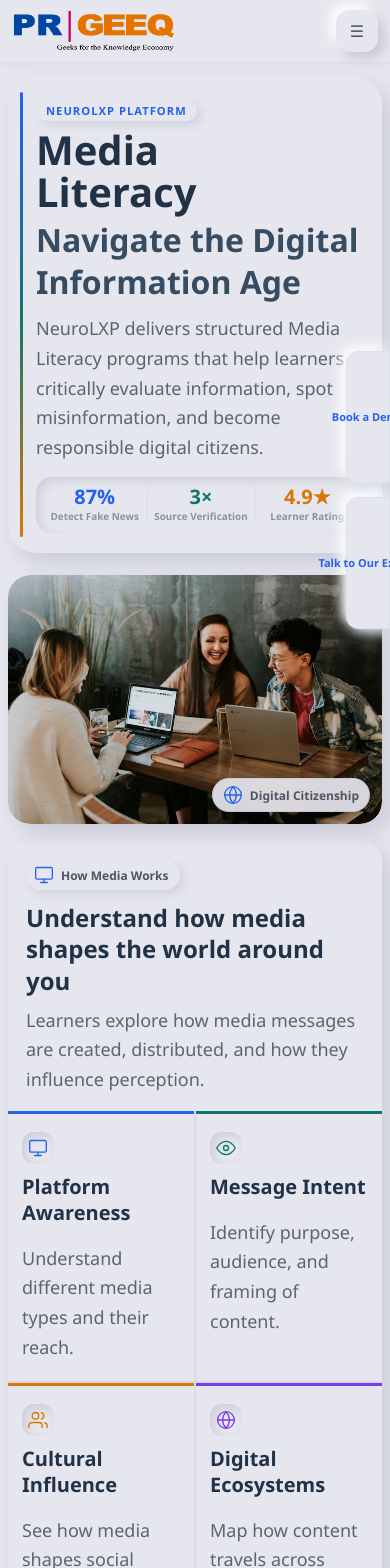
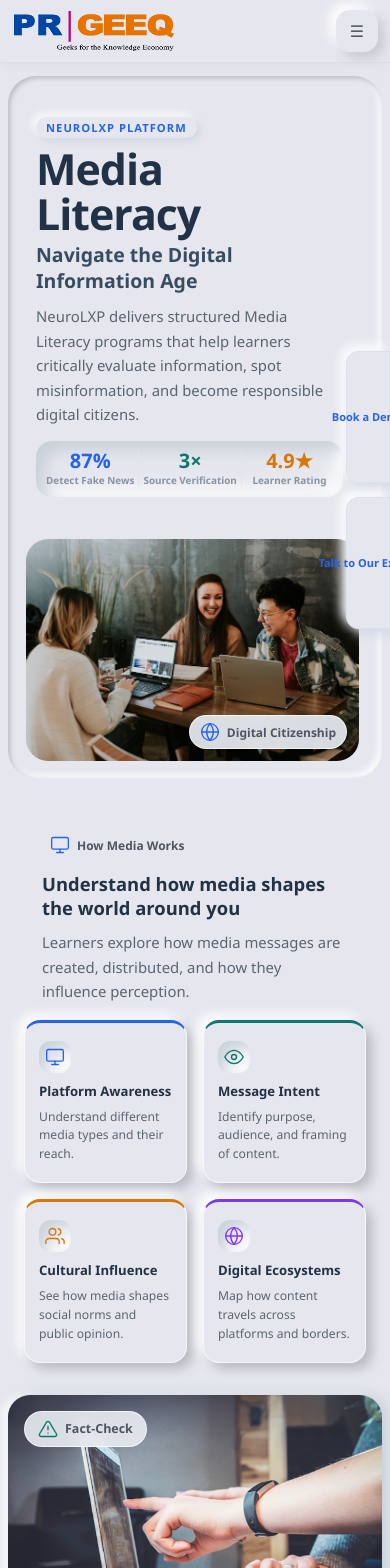
Before and after one commit to PRGEEQGlobalSolutionsPrivateLIT/LMS-Main-Pro, a Next.js app in the folder apps/learner-web/: page /media-literacy in a window 390 px wide. Shown: the top 1568 px of the page. Built offline with nearby package versions, Linux system fonts and the light colour scheme.

Commit message:
Update media-literacy.css

```diff
--- a/apps/learner-web/app/media-literacy/media-literacy.css
+++ b/apps/learner-web/app/media-literacy/media-literacy.css
@@ -1,42 +1,34 @@
 .ml {
-  --bg: #e6e6ee;
-  --surface: #e6e6ee;
-  --surface-up: #e6e6ee;
-  --surface-deep: #d9dae3;
-
-  --text: #5a6572;
-  --heading: #213247;
-  --muted: #8594a4;
-
-  --primary: #2563eb;
-  --secondary: #0f766e;
-  --accent: #d97706;
-  --support: #7c3aed;
-
-  --shadow-sm: 4px 4px 10px rgba(80, 90, 120, 0.14);
-  --shadow-md: 8px 10px 20px rgba(80, 90, 120, 0.18);
-  --shadow-lg: 14px 16px 32px rgba(80, 90, 120, 0.22);
-  --shadow-in: inset 4px 4px 10px rgba(80, 90, 120, 0.16);
-
+  --bg:           #e6e7ee;
+  --surface:      #e8edf2;
+  --surface-up:   #e6e7ee;
+  --surface-deep: #dfe6ed;
+  --text:         #5a6572;
+  --heading:      #213247;
+  --muted:        #8594a4;
+  --primary:      #2563eb;
+  --secondary:    #0f766e;
+  --accent:       #d97706;
+  --support:      #7c3aed;
+  --white-glass:  rgba(255,255,255,0.68);
+  --sh-out-xs: 4px 4px 10px #cad2db, -4px -4px 10px #ffffff;
+  --sh-out-sm: 7px 7px 16px #c6cfd8, -7px -7px 16px #ffffff;
+  --sh-out-md: 12px 12px 26px #c2cbd4, -12px -12px 26px #ffffff;
+  --sh-out-lg: 18px 18px 36px #bec8d2, -18px -18px 36px #ffffff;
+  --sh-in:      inset 5px 5px 12px #c8d1da, inset -5px -5px 12px #ffffff;
+  --sh-in-deep: inset 8px 8px 18px #c4cdd6, inset -8px -8px 18px #ffffff;
+  --sh-combo: 8px 8px 20px #c4cdd6, -8px -8px 20px #ffffff, inset 2px 2px 5px rgba(255,255,255,0.6), inset -2px -2px 5px rgba(194,203,212,0.4);
+  --sh-flat: 3px 3px 8px #cdd5de, -3px -3px 8px #ffffff;
+  --sh-side-l: -6px 0 16px #c6cfd8, 6px 0 8px #ffffff;
+  --sh-side-r: 6px 0 16px #c6cfd8, -6px 0 8px #ffffff;
   --r-pill: 999px;
-  --r-2xl: 28px;
-  --r-xl: 22px;
-  --r-lg: 16px;
-  --r-md: 12px;
-
+  --r-2xl:  28px;
+  --r-xl:   22px;
+  --r-lg:   16px;
+  --r-md:   12px;
   --fs-title: 40px;
   --fs-subtitle: 32px;
-  --fs-h3: 24px;
-  --fs-h4: 20px;
-  --fs-body: 18px;
-
-  width: min(1200px, calc(100% - 32px));
-  margin: 0 auto;
-  padding: 12px 0 60px;
-  display: flex;
-  flex-direction: column;
-  gap: 28px;
-
+  --fs-body:    18px;
   font-family: "Segoe UI", Arial, sans-serif;
   font-size: var(--fs-body);
   color: var(--text);
@@ -44,57 +36,63 @@
   box-sizing: border-box;
 }
 
-.ml *,
-.ml *::before,
-.ml *::after {
-  box-sizing: inherit;
+.ml *, .ml *::before, .ml *::after { box-sizing: inherit; }
+
+.ml {
+  width: min(1200px, calc(100% - 32px));
+  margin: 0 auto;
+  padding: 12px 0;
+  display: flex;
+  flex-direction: column;
+  gap: 28px;
 }
 
-.ml h1,
+.ml__eyebrow {
+  display: inline-block;
+  padding: 4px 14px;
+  border-radius: var(--r-pill);
+  box-shadow: var(--sh-flat);
+  font-size: 15px;
+  font-weight: 700;
+  letter-spacing: .09em;
+  text-transform: uppercase;
+  color: var(--primary);
+}
+
 .ml__title {
   margin: 8px 0 6px;
   font-size: var(--fs-title);
   font-weight: 800;
-  line-height: 1.05;
+  line-height: 1.0;
   letter-spacing: -0.01px;
   color: var(--heading);
 }
 
-.ml h2,
 .ml__subtitle {
   margin: 0 0 12px;
   font-size: var(--fs-subtitle);
   font-weight: 700;
-  line-height: 1.3;
+  line-height: 1.34;
   color: #374c61;
 }
 
-.ml h3,
+.ml__body {
+  font-size: var(--fs-body);
+  line-height: 1.72;
+  color: var(--text);
+  margin: 0;
+}
+
+.ml__body--light {
+  color: rgba(255,255,255,0.88);
+}
+
 .ml__section-title {
   margin: 8px 0 10px;
-  font-size: var(--fs-h3);
+  font-size: 24px;
   font-weight: 700;
   line-height: 1.3;
   color: var(--heading);
-}
-
-.ml h4 {
-  margin: 0 0 10px;
-  font-size: var(--fs-h4);
-  font-weight: 700;
-  color: var(--heading);
-}
-
-.ml p,
-.ml__body {
-  margin: 0;
-  font-size: var(--fs-body);
-  line-height: 1.72;
-  color: var(--text);
-}
-
-.ml__body--light {
-  color: rgba(255, 255, 255, 0.88);
 }
 
 .svg-icon {
@@ -109,69 +107,21 @@
   height: 13px;
 }
 
-.ml__eyebrow,
-.ml__icon-pill,
-.ml__tick,
-.ml__hero-text,
-.ml__hero-stats,
-.ml__hero-img-panel,
-.ml__band,
-.ml__band-content,
-.ml__band-card,
-.ml__band-card-icon,
-.ml__split-content,
-.ml__metric,
-.ml__split-img-wrap,
-.ml__trio-text,
-.ml__trio-stat,
-.ml__trio-stat-icon,
-.ml__banner,
-.ml__bento-main,
-.ml__bento-main-content,
-.ml__bento-card,
-.ml__bento-icon {
-  background: #e6e6ee;
-}
-
-.ml__eyebrow {
-  display: inline-block;
-  padding: 4px 14px;
-  border-radius: var(--r-pill);
-  box-shadow: var(--shadow-sm);
-  font-size: 0.76rem;
-  font-weight: 700;
-  letter-spacing: 0.09em;
-  text-transform: uppercase;
-  color: var(--primary);
-}
-
 .ml__icon-pill {
   display: inline-flex;
   align-items: center;
   gap: 7px;
   padding: 6px 14px 6px 10px;
   border-radius: var(--r-pill);
-  box-shadow: var(--shadow-sm);
-  font-size: 0.8rem;
+  font-size: 15px;
   font-weight: 700;
   margin-bottom: 4px;
 }
 
-.ml__icon-pill--primary {
-  color: var(--primary);
-}
-
-.ml__icon-pill--secondary {
-  color: var(--secondary);
-}
-
-.ml__icon-pill--accent {
-  color: var(--accent);
-}
-
-.ml__icon-pill--support {
-  color: var(--support);
-}
+.ml__icon-pill--primary   { color: var(--primary);   }
+.ml__icon-pill--secondary { color: var(--secondary); }
+.ml__icon-pill--accent    { color: var(--accent);    }
+.ml__icon-pill--support   { color: #fff;  }
 
 .ml__checklist {
   list-style: none;
@@ -192,8 +142,16 @@
   display: flex;
   align-items: flex-start;
   gap: 8px;
-  font-size: 0.88rem;
+  font-size: 15px;
   line-height: 1.55;
+  transition: transform 0.22s ease;
+  cursor: pointer;
+  transition: transform 0.22s ease;
+  cursor: pointer;
+}
+
+.ml__checklist li:hover {
+  transform: translateX(5px);
 }
 
 .ml__tick {
@@ -204,48 +162,37 @@
   align-items: center;
   justify-content: center;
   border-radius: 50%;
-  box-shadow: var(--shadow-sm);
+  background: var(--surface);
+  box-shadow: var(--sh-flat);
   margin-top: 1px;
 }
-
-.ml__tick--primary {
-  color: var(--primary);
-}
-
-.ml__tick--secondary {
-  color: var(--secondary);
-}
-
-.ml__tick--accent {
-  color: var(--accent);
-}
-
-.ml__tick--support {
-  color: var(--support);
-}
+.ml__tick--primary   { color: var(--primary);   }
+.ml__tick--secondary { color: var(--secondary); }
+.ml__tick--accent    { color: var(--accent);    }
+.ml__tick--support   { color: var(--support);   }
 
 .ml__hero {
   display: grid;
   grid-template-columns: 1fr 1.15fr;
   gap: 22px;
   align-items: stretch;
+  box-shadow: inset 2px 2px 5px #b8b9be, inset -3px -3px 7px #fff !important;
+  border-radius: var(--r-2xl);
+  padding-block: 17px;
+  padding-right: 23px;
 }
 
 .ml__hero-text {
-  padding: 36px 32px 36px 40px;
   border-radius: var(--r-2xl);
-  box-shadow: var(--shadow-md);
   position: relative;
   overflow: hidden;
 }
-
 .ml__hero-text::before {
   content: "";
   position: absolute;
   inset: 20px auto 20px 16px;
   width: 4px;
   border-radius: var(--r-pill);
-  background: linear-gradient(180deg, var(--primary), var(--secondary), var(--accent));
 }
 
 .ml__hero-stats {
@@ -255,7 +202,8 @@
   margin-top: 20px;
   padding: 14px 16px;
   border-radius: var(--r-lg);
-  box-shadow: var(--shadow-in);
+  background: var(--surface-up);
+  box-shadow: var(--sh-in-deep);
 }
 
 .ml__stat-block {
@@ -273,28 +221,19 @@
 }
 
 .ml__stat-lbl {
-  font-size: 0.7rem;
+  font-size: 15px;
   font-weight: 600;
   color: var(--muted);
   margin-top: 2px;
   white-space: nowrap;
 }
 
-.ml__stat-block--primary .ml__stat-num {
-  color: var(--primary);
-}
-
-.ml__stat-block--secondary .ml__stat-num {
-  color: var(--secondary);
-}
-
-.ml__stat-block--accent .ml__stat-num {
-  color: var(--accent);
-}
+.ml__stat-block--primary .ml__stat-num   { color: var(--primary);   }
+.ml__stat-block--secondary .ml__stat-num { color: var(--secondary); }
+.ml__stat-block--accent .ml__stat-num    { color: var(--accent);    }
 
 .ml__stat-divider {
-  width: 1px;
-  align-self: stretch;
+  width: 1px; align-self: stretch;
   background: var(--surface-deep);
   margin: 0 4px;
 }
@@ -303,12 +242,11 @@
   position: relative;
   border-radius: var(--r-2xl);
   overflow: hidden;
-  box-shadow: var(--shadow-md);
+  margin-left: 18px;
 }
 
 .ml__hero-img {
-  width: 100%;
-  height: 100%;
+  width: 100%; height: 100%;
   object-fit: cover;
   display: block;
   min-height: 300px;
@@ -316,19 +254,18 @@
 
 .ml__hero-badge {
   position: absolute;
-  bottom: 16px;
-  right: 16px;
+  bottom: 16px; right: 16px;
   display: flex;
   align-items: center;
   gap: 7px;
   padding: 8px 14px;
   border-radius: var(--r-pill);
-  background: rgba(230, 230, 238, 0.92);
+  background: rgba(232,237,242,0.92);
   backdrop-filter: blur(10px);
   font-size: 0.8rem;
   font-weight: 700;
   color: var(--primary);
-  border: 1px solid rgba(80, 90, 120, 0.12);
+  border: 1px solid var(--white-glass);
 }
 
 .ml__band {
@@ -336,9 +273,9 @@
   grid-template-columns: 45% 55%;
   gap: 0;
   overflow: hidden;
-  box-shadow: var(--shadow-md);
   border-radius: var(--r-2xl);
   min-height: 320px;
+  padding: 16px;
 }
 
 .ml__band-content {
@@ -352,9 +289,15 @@
 .ml__band-cards {
   display: grid;
   grid-template-columns: 1fr 1fr;
-  gap: 2px;
-  background: var(--surface-deep);
+  gap: 16px;
   align-self: stretch;
+  transition: transform 0.22s ease, box-shadow 0.22s ease;
+  cursor: pointer;
+}
+
+.ml__band-card:hover {
+  transform: translateY(-4px);
+  box-shadow: 8px 8px 18px #b8b9be, -8px -8px 18px #fff;
 }
 
 .ml__band-card {
@@ -362,60 +305,44 @@
   display: flex;
   flex-direction: column;
   gap: 8px;
-  transition: transform 0.25s ease, box-shadow 0.25s ease;
+  transition: background 0.18s;
+  border-radius: var(--r-lg);
+  box-shadow: var(--sh-out-xs);
+  border: 1px solid var(--white-glass);
+  background-color: #e6e7ee !important;
+  box-shadow: 6px 6px 12px #b8b9be, -6px -6px 12px #fff !important;
+  transition: transform 0.3s ease, box-shadow 0.3s ease;
+  cursor: pointer;
 }
 
 .ml__band-card:hover {
-  transform: translateY(-4px);
-  box-shadow: var(--shadow-sm);
+  background: var(--surface-up);
+  transform: translateY(-3px);
+  box-shadow: 6px 6px 20px rgba(180,190,200,0.5), -6px -6px 20px rgba(255,255,255,0.7);
 }
 
 .ml__band-card-icon {
-  width: 40px;
-  height: 40px;
-  display: flex;
-  align-items: center;
-  justify-content: center;
+  width: 40px; height: 40px;
+  display: flex; align-items: center; justify-content: center;
   border-radius: var(--r-md);
-  box-shadow: var(--shadow-in);
+  background: var(--surface-up);
+  box-shadow: var(--sh-in);
   margin-bottom: 2px;
 }
 
-.ml__band-card-icon--primary {
-  color: var(--primary);
-}
+.ml__band-card-icon--primary   { color: var(--primary);   }
+.ml__band-card-icon--secondary { color: var(--secondary); }
+.ml__band-card-icon--accent    { color: var(--accent);    }
+.ml__band-card-icon--support   { color: var(--support);   }
 
-.ml__band-card-icon--secondary {
-  color: var(--secondary);
-}
-
-.ml__band-card-icon--accent {
-  color: var(--accent);
-}
-
-.ml__band-card-icon--support {
-  color: var(--support);
-}
-
-.ml__band-card--primary {
-  border-top: 3px solid var(--primary);
-}
-
-.ml__band-card--secondary {
-  border-top: 3px solid var(--secondary);
-}
-
-.ml__band-card--accent {
-  border-top: 3px solid var(--accent);
-}
-
-.ml__band-card--support {
-  border-top: 3px solid var(--support);
-}
+.ml__band-card--primary   { border-top: 3px solid var(--primary);   }
+.ml__band-card--secondary { border-top: 3px solid var(--secondary); }
+.ml__band-card--accent    { border-top: 3px solid var(--accent);    }
+.ml__band-card--support   { border-top: 3px solid var(--support);   }
 
 .ml__band-card-title {
   margin: 0;
-  font-size: 0.92rem;
+  font-size: 20px;
   font-weight: 700;
   color: var(--heading);
   line-height: 1.3;
@@ -423,7 +350,7 @@
 
 .ml__band-card-body {
   margin: 0;
-  font-size: 0.82rem;
+  font-size: 18px;
   line-height: 1.55;
   color: var(--text);
 }
@@ -431,14 +358,11 @@
 .ml__split {
   display: grid;
   grid-template-columns: 1fr 1fr;
-  gap: 22px;
   align-items: center;
 }
 
 .ml__split-content {
   padding: 32px;
-  border-radius: var(--r-2xl);
-  box-shadow: var(--shadow-lg);
 }
 
 .ml__metric-row {
@@ -454,31 +378,33 @@
   align-items: center;
   padding: 10px 8px;
   border-radius: var(--r-lg);
-  box-shadow: var(--shadow-sm);
-  border: 1px solid rgba(80, 90, 120, 0.12);
+  border: 1px solid var(--white-glass);
+  background-color: #e6e7ee !important;
+  border-color: #d1d9e6 !important;
+  box-shadow: 6px 6px 12px #b8b9be, -6px -6px 12px #fff !important;
+  transition: transform 0.3s ease, box-shadow 0.3s ease;
+  cursor: pointer;
+}
+
+.ml__metric:hover {
+  transform: translateY(-3px);
+  box-shadow: 4px 4px 14px rgba(180,190,200,0.45), -4px -4px 14px rgba(255,255,255,0.7);
+
 }
 
 .ml__metric-val {
-  font-size: 1.3rem;
+  font-size: 25px;
   font-weight: 800;
   line-height: 1;
   color: var(--heading);
 }
 
-.ml__metric--primary .ml__metric-val {
-  color: var(--primary);
-}
-
-.ml__metric--secondary .ml__metric-val {
-  color: var(--secondary);
-}
-
-.ml__metric--accent .ml__metric-val {
-  color: var(--accent);
-}
+.ml__metric--primary   .ml__metric-val { color: var(--primary);   }
+.ml__metric--secondary .ml__metric-val { color: var(--secondary); }
+.ml__metric--accent    .ml__metric-val { color: var(--accent);    }
 
 .ml__metric-lbl {
-  font-size: 0.7rem;
+  font-size: 15px;
   font-weight: 600;
   color: var(--muted);
   margin-top: 2px;
@@ -488,32 +414,30 @@
   position: relative;
   border-radius: var(--r-2xl);
   overflow: hidden;
-  box-shadow: var(--shadow-md);
+  box-shadow: var(--sh-side-r);
   min-height: 340px;
 }
 
 .ml__split-img {
-  width: 100%;
-  height: 100%;
+  width: 100%; height: 100%;
   object-fit: cover;
   display: block;
 }
 
 .ml__split-badge {
   position: absolute;
-  top: 16px;
-  left: 16px;
+  top: 16px; left: 16px;
   display: flex;
   align-items: center;
   gap: 7px;
   padding: 7px 13px;
   border-radius: var(--r-pill);
-  background: rgba(230, 230, 238, 0.9);
+  background: rgba(232,237,242,0.9);
   backdrop-filter: blur(8px);
   font-size: 0.78rem;
   font-weight: 700;
   color: var(--secondary);
-  border: 1px solid rgba(80, 90, 120, 0.12);
+  border: 1px solid var(--white-glass);
 }
 
 .ml__trio {
@@ -526,7 +450,17 @@
 .ml__trio-text {
   padding: 28px 24px;
   border-radius: var(--r-2xl);
-  box-shadow: var(--shadow-md);
+  background-color: #e6e7ee !important;
+  border-color: #d1d9e6 !important;
+}
+
+.ml__trio-text .ml__checklist li {
+  transition: transform 0.22s ease;
+  cursor: pointer;
+}
+
+.ml__trio-text .ml__checklist li:hover {
+  transform: translateX(5px);
 }
 
 .ml__trio-stats {
@@ -541,56 +475,39 @@
   gap: 16px;
   padding: 18px 20px;
   border-radius: var(--r-lg);
-  box-shadow: var(--shadow-sm);
   border-left: 3px solid transparent;
+  transition: transform 0.22s ease, box-shadow 0.22s ease;
+  cursor: pointer;
+  background-color: #e6e7ee !important;
+  box-shadow: 6px 6px 12px #b8b9be, -6px -6px 12px #fff !important;
 }
 
-.ml__trio-stat--primary {
-  border-left-color: var(--primary);
+.ml__trio-stat:hover {
+  transform: translateY(-3px);
+  box-shadow: 8px 8px 18px #b8b9be, -8px -8px 18px #fff;
 }
 
-.ml__trio-stat--secondary {
-  border-left-color: var(--secondary);
+.ml__trio-stat--primary   { border-left-color: var(--primary);   }
+.ml__trio-stat--secondary { border-left-color: var(--secondary); }
+.ml__trio-stat--accent    { border-left-color: var(--accent);    }
+.ml__trio-stat--support   { border-left-color: var(--support);   }
+
+.ml__trio-stat-icon {
+  width: 36px; height: 36px; min-width: 36px;
+  display: flex; align-items: center; justify-content: center;
+  border-radius: var(--r-md);
+  background: var(--surface-up);
+  box-shadow: var(--sh-in);
 }
 
-.ml__trio-stat--accent {
-  border-left-color: var(--accent);
-}
-
-.ml__trio-stat--support {
-  border-left-color: var(--support);
-}
-
-.ml__trio-stat-icon {
-  width: 36px;
-  height: 36px;
-  min-width: 36px;
-  display: flex;
-  align-items: center;
-  justify-content: center;
-  border-radius: var(--r-md);
-  box-shadow: var(--shadow-in);
-}
-
-.ml__trio-stat-icon--primary {
-  color: var(--primary);
-}
-
-.ml__trio-stat-icon--secondary {
-  color: var(--secondary);
-}
-
-.ml__trio-stat-icon--accent {
-  color: var(--accent);
-}
-
-.ml__trio-stat-icon--support {
-  color: var(--support);
-}
+.ml__trio-stat-icon--primary   { color: var(--primary);   }
+.ml__trio-stat-icon--secondary { color: var(--secondary); }
+.ml__trio-stat-icon--accent    { color: var(--accent);    }
+.ml__trio-stat-icon--support   { color: var(--support);   }
 
 .ml__trio-stat-val {
   display: block;
-  font-size: 1.2rem;
+  font-size: 1.4rem;
   font-weight: 800;
   line-height: 1;
   color: var(--heading);
@@ -610,12 +527,11 @@
   overflow: hidden;
   min-height: 340px;
   height: clamp(340px, 22vw, 420px);
-  box-shadow: var(--shadow-lg);
+  box-shadow: var(--sh-out-lg);
 }
 
 .ml__banner-img {
-  width: 100%;
-  height: 100%;
+  width: 100%; height: 100%;
   object-fit: cover;
   object-position: center center;
   display: block;
@@ -627,21 +543,13 @@
 .ml__banner-overlay {
   position: absolute;
   inset: 0;
-  background: linear-gradient(
-    90deg,
-    rgba(37, 99, 235, 0.82) 0%,
-    rgba(33, 50, 71, 0.55) 60%,
-    transparent 100%
-  );
+  background: linear-gradient(90deg, rgba(37,99,235,0.82) 0%, rgba(33,50,71,0.55) 60%, transparent 100%);
   display: flex;
   align-items: flex-end;
   padding: 36px;
 }
 
-.ml__banner-glass {
-  max-width: 560px;
-}
-
+.ml__banner-glass { max-width: 560px; }
 .ml__banner-title {
   margin: 8px 0 10px;
   font-size: 1.5rem;
@@ -663,12 +571,19 @@
   gap: 5px;
   padding: 5px 12px;
   border-radius: var(--r-pill);
-  background: rgba(255, 255, 255, 0.14);
+  background: rgba(255,255,255,0.14);
   backdrop-filter: blur(8px);
-  border: 1px solid rgba(255, 255, 255, 0.28);
+  border: 1px solid rgba(255,255,255,0.28);
   font-size: 0.8rem;
   font-weight: 700;
   color: #fff;
+  transition: transform 0.22s ease, background 0.22s ease;
+  cursor: pointer;
+}
+
+.ml__tag:hover {
+  transform: translateY(-2px);
+  background: rgba(255,255,255,0.24);
 }
 
 .ml__bento {
@@ -681,18 +596,20 @@
 .ml__bento-main {
   border-radius: var(--r-2xl);
   overflow: hidden;
-  box-shadow: var(--shadow-lg);
+  box-shadow: var(--sh-out-lg);
   display: flex;
   flex-direction: column;
+  transition: transform 0.22s ease, box-shadow 0.22s ease;
+  cursor: pointer;
+}
+
+.ml__bento-main:hover {
+  transform: translateY(-4px);
+  box-shadow: 12px 12px 26px #b8b9be, -12px -12px 26px #fff;
 }
 
 .ml__bento-main-img {
-  width: 100%;
-  height: 240px;
-  object-fit: cover;
-  object-position: center 30%;
-  display: block;
-  flex-shrink: 0;
+  display: none;
 }
 
 .ml__bento-main-content {
@@ -702,7 +619,7 @@
 }
 
 .ml__bento-title {
-  margin: 8px 0 10px;
+  margin: 26px 0 39px;
   font-size: 1.3rem;
   font-weight: 700;
   line-height: 1.3;
@@ -719,49 +636,44 @@
   flex: 1;
   padding: 24px 22px;
   border-radius: var(--r-2xl);
-  box-shadow: var(--shadow-md);
+  box-shadow: var(--sh-combo);
   display: flex;
   flex-direction: column;
   gap: 8px;
   border-top: 3px solid transparent;
+  transition: transform 0.22s ease, box-shadow 0.22s ease;
+  cursor: pointer;
 }
 
-.ml__bento-card--primary {
-  border-top-color: var(--primary);
+.ml__bento-card:hover {
+  transform: translateY(-4px);
+  box-shadow: 10px 10px 22px #b8b9be, -10px -10px 22px #fff;
 }
 
-.ml__bento-card--secondary {
-  border-top-color: var(--secondary);
+.ml__bento-card--primary   { border-top-color: var(--primary);   }
+.ml__bento-card--secondary { border-top-color: var(--secondary); }
+
+.ml__bento-icon {
+  width: 42px; height: 42px;
+  display: flex; align-items: center; justify-content: center;
+  border-radius: var(--r-md);
+  background: var(--surface-up);
+  box-shadow: var(--sh-in);
 }
 
-.ml__bento-icon {
-  width: 42px;
-  height: 42px;
-  display: flex;
-  align-items: center;
-  justify-content: center;
-  border-radius: var(--r-md);
-  box-shadow: var(--shadow-in);
-}
-
-.ml__bento-icon--primary {
-  color: var(--primary);
-}
-
-.ml__bento-icon--secondary {
-  color: var(--secondary);
-}
+.ml__bento-icon--primary   { color: var(--primary);   }
+.ml__bento-icon--secondary { color: var(--secondary); }
 
 .ml__bento-card-title {
   margin: 0;
-  font-size: 1rem;
+  font-size: 20px;
   font-weight: 700;
   color: var(--heading);
 }
 
 .ml__bento-card-body {
   margin: 0;
-  font-size: 0.87rem;
+  font-size: 18px;
   line-height: 1.55;
   color: var(--text);
 }
@@ -771,16 +683,20 @@
     gap: 22px;
   }
 
-  .ml__hero,
-  .ml__band,
-  .ml__split,
-  .ml__bento {
+  .ml__hero {
     grid-template-columns: 1fr;
   }
 
-  .ml__hero-img-panel,
+  .ml__hero-img-panel {
+    min-height: 260px;
+  }
+
   .ml__hero-img {
     min-height: 260px;
+  }
+
+  .ml__band {
+    grid-template-columns: 1fr;
   }
 
   .ml__band-content {
@@ -791,52 +707,31 @@
     grid-template-columns: 1fr 1fr;
   }
 
-  .ml__split--reverse .ml__split-img-wrap {
-    order: -1;
+  .ml__split {
+    grid-template-columns: 1fr;
   }
-
-  .ml__split-img-wrap {
-    min-height: 240px;
-  }
+  .ml__split--reverse .ml__split-img-wrap { order: -1; }
+  .ml__split-img-wrap { min-height: 240px; }
 
   .ml__trio {
     grid-template-columns: 1fr 1fr;
     grid-template-rows: auto auto;
   }
 
-  .ml__trio-text {
-    grid-column: 1 / -1;
-  }
-
-  .ml__trio-stats {
-    flex-direction: column;
-    gap: 10px;
-  }
-
-  .ml__banner {
-    min-height: 280px;
-  }
-
-  .ml__banner-img {
-    min-height: 280px;
-  }
-
-  .ml__banner-overlay {
-    padding: 28px;
-  }
+  .ml__trio-text { grid-column: 1 / -1; }
+  .ml__trio-stats { flex-direction: column; gap: 10px; }
+  .ml__banner { min-height: 280px; }
+  .ml__banner-img { min-height: 280px; }
+  .ml__banner-overlay { padding: 28px; }
+  .ml__bento { grid-template-columns: 1fr; }
 
   .ml__bento-side {
     flex-direction: row;
     gap: 16px;
   }
 
-  .ml__bento-card {
-    flex: 1;
-  }
-
-  .ml__bento-main-img {
-    height: 220px;
-  }
+  .ml__bento-card { flex: 1; }
+  .ml__bento-main-img { height: 220px; }
 }
 
 @media (max-width: 640px) {
@@ -846,46 +741,34 @@
     gap: 16px;
   }
 
-  .ml h1,
   .ml__title {
-    font-size: 40px;
+    font-size: clamp(2.2rem, 11vw, 3.2rem);
+    letter-spacing: -1px;
     line-height: 1.05;
   }
 
-  .ml h2,
   .ml__subtitle {
-    font-size: 32px;
+    font-size: clamp(1rem, 5vw, 1.4rem);
+    margin-bottom: 10px;
   }
 
-  .ml h3,
-  .ml__section-title {
-    font-size: 24px;
-  }
-
-  .ml h4 {
-    font-size: 20px;
-  }
-
-  .ml p,
+  .ml__section-title { font-size: 1.15rem; }
   .ml__body {
-    font-size: 18px;
+    font-size: 0.93rem;
     line-height: 1.65;
   }
 
-  .ml__hero-text {
-    padding: 20px 16px 20px 28px;
-  }
-
+  .ml__hero-text { padding: 20px 16px 20px 28px; }
   .ml__hero-text::before {
     inset: 16px auto 16px 12px;
     width: 3px;
   }
 
-  .ml__hero-img-panel,
-  .ml__hero-img {
-    min-height: 200px;
+  .ml__hero-img-panel { min-height: 200px;
     border-radius: var(--r-xl);
   }
+
+  .ml__hero-img { min-height: 200px; }
 
   .ml__hero-badge {
     bottom: 12px;
@@ -899,42 +782,15 @@
     margin-top: 14px;
   }
 
-  .ml__stat-num {
-    font-size: 1.25rem;
-  }
-
-  .ml__stat-lbl {
-    font-size: 0.62rem;
-  }
-
-  .ml__band {
-    border-radius: var(--r-xl);
-  }
-
-  .ml__band-content {
-    padding: 20px 18px 16px;
-  }
-
-  .ml__band-cards {
-    grid-template-columns: 1fr 1fr;
-  }
-
-  .ml__band-card {
-    padding: 18px 14px;
-  }
-
-  .ml__band-card-icon {
-    width: 32px;
-    height: 32px;
-  }
-
-  .ml__band-card-title {
-    font-size: 0.82rem;
-  }
-
-  .ml__band-card-body {
-    font-size: 0.76rem;
-  }
+  .ml__stat-num { font-size: 1.25rem; }
+  .ml__stat-lbl { font-size: 0.62rem; }
+  .ml__band { border-radius: var(--r-xl); }
+  .ml__band-content { padding: 20px 18px 16px; }
+  .ml__band-cards { grid-template-columns: 1fr 1fr; }
+  .ml__band-card { padding: 18px 14px; }
+  .ml__band-card-icon { width: 32px; height: 32px; }
+  .ml__band-card-title { font-size: 0.82rem; }
+  .ml__band-card-body { font-size: 0.76rem; }
 
   .ml__split-content {
     padding: 20px 18px;
@@ -946,23 +802,15 @@
     border-radius: var(--r-xl);
   }
 
-  .ml__metric-row {
-    gap: 7px;
-    margin: 10px 0;
-  }
+  .ml__metric-row { gap: 7px; margin: 10px 0; }
 
   .ml__metric {
     padding: 8px 6px;
     border-radius: var(--r-md);
   }
 
-  .ml__metric-val {
-    font-size: 1.05rem;
-  }
-
-  .ml__metric-lbl {
-    font-size: 0.62rem;
-  }
+  .ml__metric-val { font-size: 1.05rem; }
+  .ml__metric-lbl { font-size: 0.62rem; }
 
   .ml__trio {
     grid-template-columns: 1fr;
@@ -989,27 +837,18 @@
     height: 30px;
   }
 
-  .ml__trio-stat-val {
-    font-size: 1rem;
-  }
+  .ml__trio-stat-val { font-size: 1rem; }
 
   .ml__banner {
     border-radius: var(--r-xl);
     min-height: 260px;
   }
 
-  .ml__banner-img {
-    min-height: 260px;
-  }
+  .ml__banner-img { min-height: 260px; }
 
   .ml__banner-overlay {
     padding: 18px;
-    background: linear-gradient(
-      180deg,
-      transparent 0%,
-      rgba(37, 99, 235, 0.88) 40%,
-      rgba(33, 50, 71, 0.75) 100%
-    );
+    background: linear-gradient(180deg, transparent 0%, rgba(37,99,235,0.88) 40%, rgba(33,50,71,0.75) 100%);
     align-items: flex-end;
   }
 
@@ -1033,17 +872,9 @@
     gap: 14px;
   }
 
-  .ml__bento-main {
-    border-radius: var(--r-xl);
-  }
-
-  .ml__bento-main-img {
-    height: 160px;
-  }
-
-  .ml__bento-main-content {
-    padding: 18px 18px 20px;
-  }
+  .ml__bento-main { border-radius: var(--r-xl); }
+  .ml__bento-main-img { height: 160px; }
+  .ml__bento-main-content { padding: 18px 18px 20px; }
 
   .ml__bento-title {
     font-size: 1.1rem;
@@ -1081,7 +912,7 @@
   }
 
   .ml__checklist li {
-    font-size: 0.83rem;
+    font-size: 15px;
     gap: 7px;
   }
 
```
